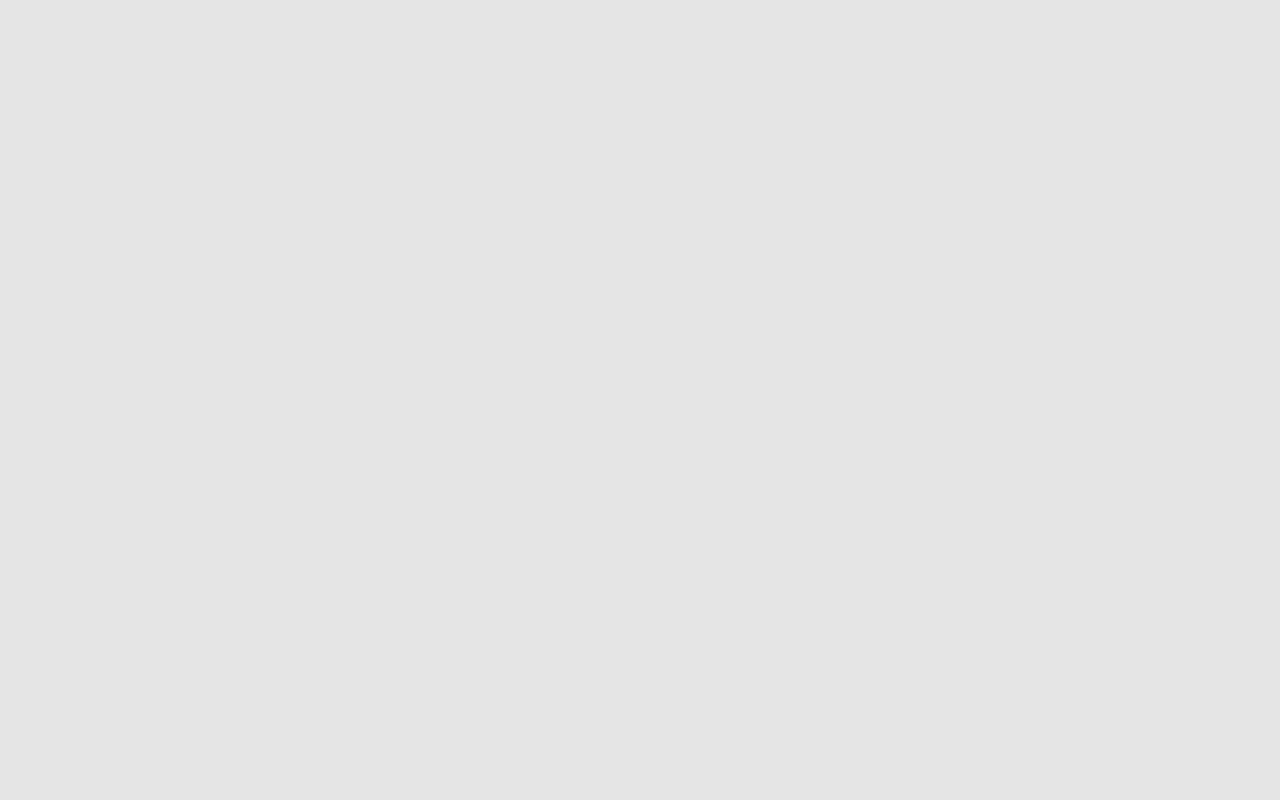
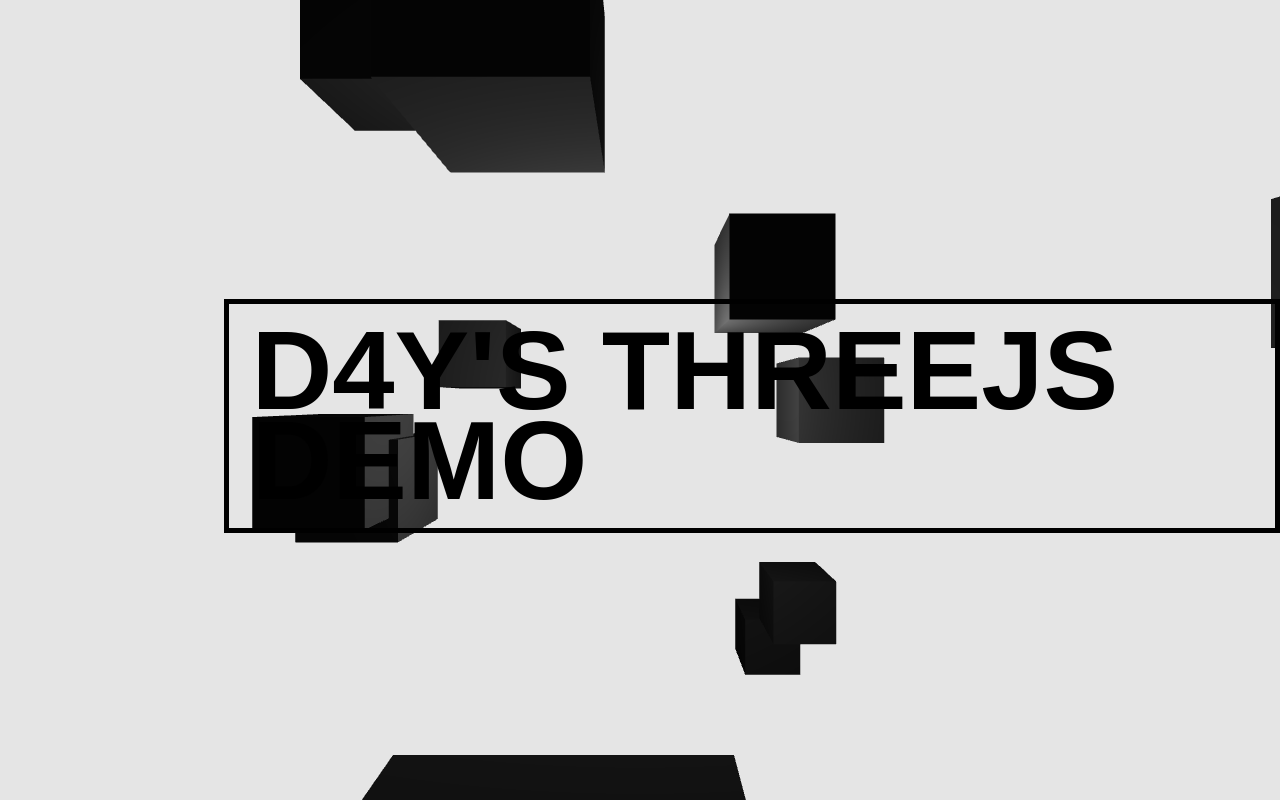
Before and after one commit to D4YonSoundcloud/threeJs-Projects, a website: page basics/index.html in a window 1280 px wide. Drawn offline with nearby package versions, Linux system fonts and the light colour scheme; animation ran at ten frames a second.

Commit message:
startedDemoCompleted 7:42pm 4-21-20

```diff
--- a/basics/index.html
+++ b/basics/index.html
@@ -1,14 +1,15 @@
 <!DOCTYPE html>
 <html lang="en">
-<head>
-    <meta charset="UTF-8">
-    <meta name="viewport" content="width=device-width, initial-scale=1.0">
+  <head>
+    <meta charset="UTF-8" />
+    <meta name="viewport" content="width=device-width, initial-scale=1.0" />
     <title>Document</title>
-    <link rel="stylesheet" href="style.css">
-</head>
-<body>
+    <link rel="stylesheet" href="style.css" />
+  </head>
+  <body>
+    <h1>D4Y'S THREEJS DEMO</h1>
     <script src="https://cdnjs.cloudflare.com/ajax/libs/three.js/102/three.js"></script>
     <script src="https://cdnjs.cloudflare.com/ajax/libs/gsap/2.1.2/TweenMax.min.js"></script>
     <script src="script.js"></script>
-</body>
+  </body>
 </html>
--- a/basics/script.js
+++ b/basics/script.js
@@ -5,6 +5,7 @@
   0.1,
   1000
 );
+camera.position.z = 5;
 var renderer = new THREE.WebGLRenderer({ antialias: true });
 
 renderer.setClearColor("#e5e5e5");
@@ -16,7 +17,76 @@
   renderer.setSize(window.innerWidth, window.innerHeight);
   camera.aspect = window.innerWidth / window.innerHeight;
 
-  camera.updateProjectMatrix();
+  camera.updateProjectionMatrix();
 });
 
-renderer.render(scene,camera)
+var raycaster = new THREE.Raycaster();
+var mouse = new THREE.Vector2();
+
+var geometry = new THREE.BoxGeometry(1, 1, 1);
+var material = new THREE.MeshLambertMaterial({ color: 0xf7f7f7 });
+// var mesh = new THREE.Mesh(geometry, material);
+
+meshX = -10;
+for (var i = 0; i < 15; i++) {
+  var mesh = new THREE.Mesh(geometry, material);
+  mesh.position.x = (Math.random() - 0.5) * 10;
+  mesh.position.y = (Math.random() - 0.5) * 10;
+  mesh.position.z = (Math.random() - 0.5) * 10;
+  scene.add(mesh);
+  meshX += 1;
+}
+
+// mesh.position.set(2, 2, -2);
+// mesh.rotation.set(45, 0, 0);
+// mesh.scale.set(1, 2, 1);
+
+// scene.add(mesh);
+
+var light = new THREE.PointLight(0xffffff, 1, 1000);
+light.position.set(0, 0, 0);
+scene.add(light);
+
+var light = new THREE.PointLight(0xffffff, 2, 1000);
+light.position.set(0, 0, 25);
+scene.add(light);
+
+var render = function() {
+  requestAnimationFrame(render);
+
+  // mesh.rotation.x += 0.03;
+  // mesh.rotation.y += 0.01;
+
+  renderer.render(scene, camera);
+};
+
+function onMouseMove(event) {
+  event.preventDefault();
+
+  mouse.x = (event.clientX / window.innerWidth) * 2 - 1;
+  mouse.y = -(event.clientY / window.innerHeight) * 2 + 1;
+
+  raycaster.setFromCamera(mouse, camera);
+
+  var intersects = raycaster.intersectObjects(scene.children, true);
+
+  for (var i = 0; i < intersects.length; i++) {
+    const tl = new TimelineMax();
+    tl.to(intersects[i].object.scale, 1, { x: 2, ease: Expo.easeOut });
+    tl.to(intersects[i].object.scale, 0.5, { x: 0.5, ease: Expo.easeOut });
+    tl.to(intersects[i].object.position, 0.5, { x: 2, ease: Expo.easeOut });
+    tl.to(
+      intersects[i].object.rotation,
+      0.5,
+      {
+        y: Math.PI * 0.5,
+        ease: Expo.easeOut
+      },
+      "=-1.5"
+    );
+  }
+}
+
+render();
+
+window.addEventListener("mousemove", onMouseMove);
--- a/basics/style.css
+++ b/basics/style.css
@@ -6,3 +6,15 @@
 canvas {
   display: block;
 }
+h1 {
+  position: absolute;
+  top: 2em;
+  left: 2em;
+  font-family: Arial, Helvetica, sans-serif;
+  font-size: 7em;
+  text-transform: uppercase;
+  width: auto;
+  line-height: 0.8em;
+  border: 5px solid black;
+  padding: 0.2em;
+}
```
